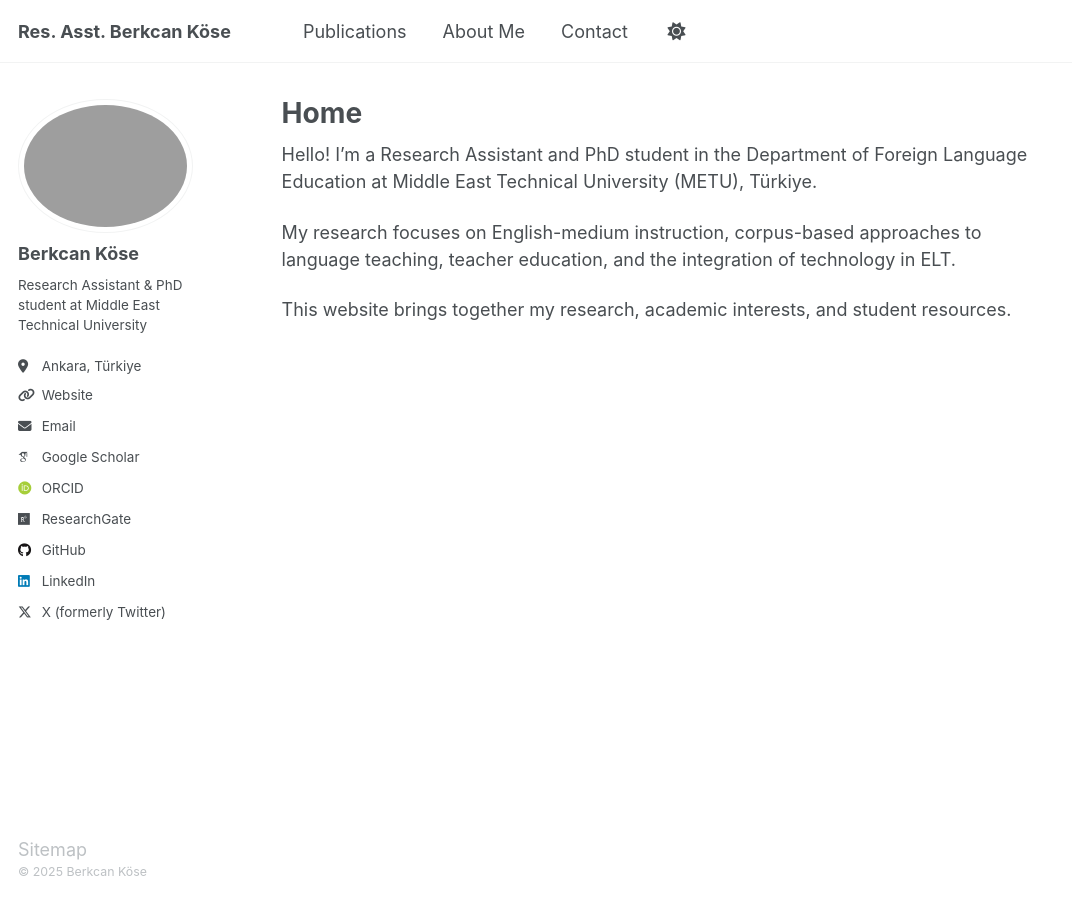
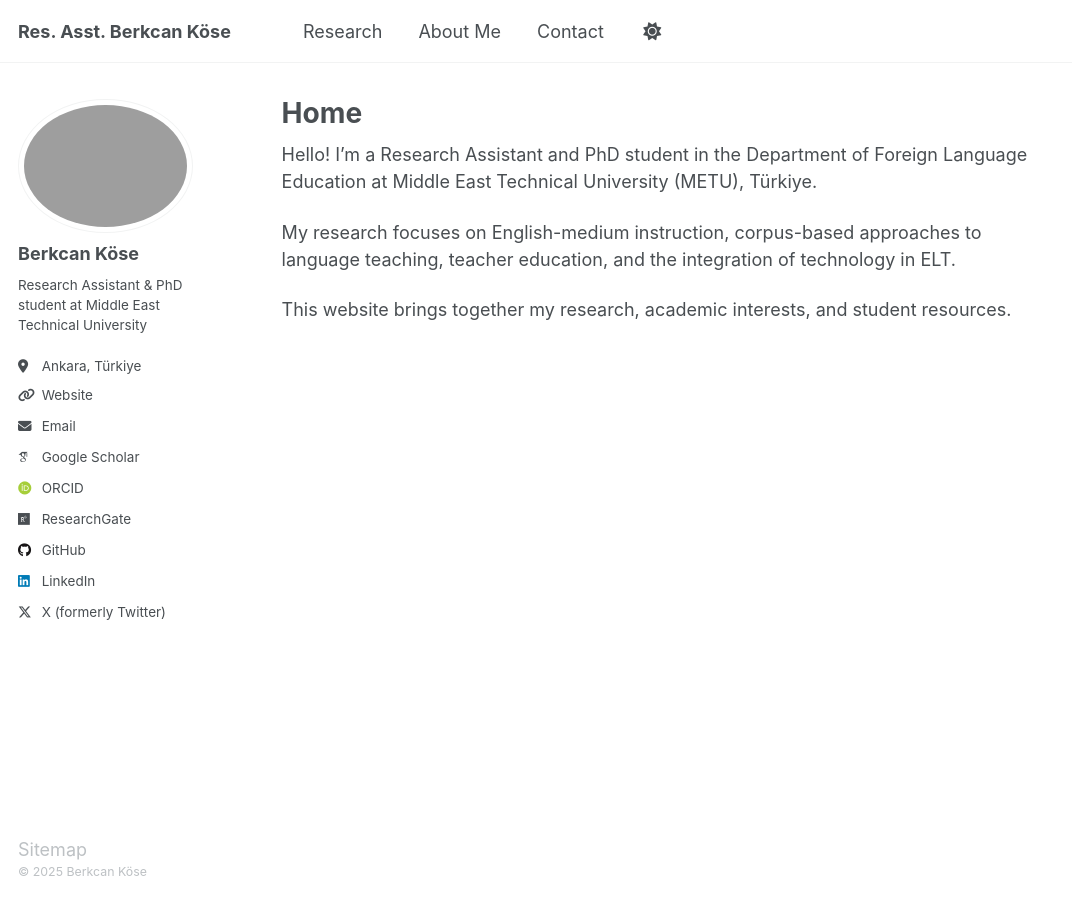
Before and after one commit to berkcankose/berkcankose.github.io, a Jekyll site: the page built from _pages/about.md, in a window 1280 px wide. Shown: the whole page, without its empty margins (0-1072 px from the left). Built offline with Jekyll 4.4.1, drawn with Linux system fonts in a browser that asks for light colours; some web fonts are replaced.

Commit message:
Update navigation.yml

```diff
--- a/_data/navigation.yml
+++ b/_data/navigation.yml
@@ -8,8 +8,8 @@
 #      Markdown formatted page while the second is generated using JSON.
 
 main:
-  - title: "Publications"
-    url: /publications/
+  - title: "Research"
+    url: /research/
 
   - title: "About Me"
     url: /aboutme/
@@ -18,4 +18,4 @@ main:
   #   url: /cv-json/
 
   - title: "Contact"
-    url: /markdown/
+    url: /contact/
```
